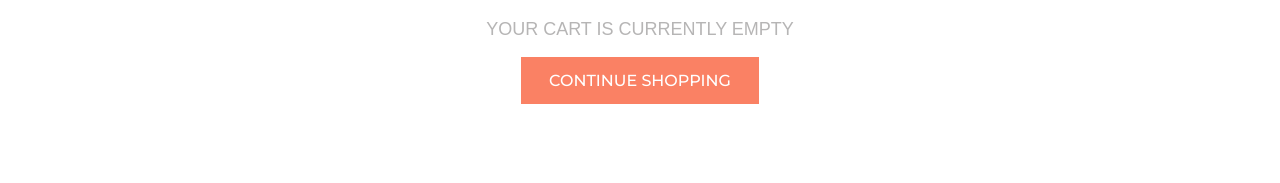
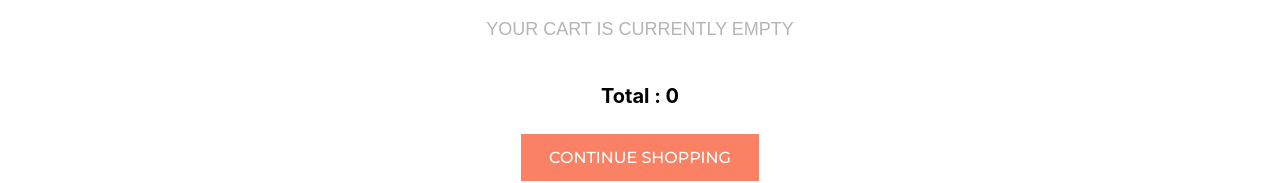
Before and after one commit to EzanAsif/React-Redux-Ecommerce-with-Admin-panel, a React (Create React App) app: page /cart in a window 1280 px wide. Shown: the part 218-401 px from the top of the page. Built offline with nearby package versions, Linux system fonts and the light colour scheme.

Commit message:
Add to cart DONE

```diff
--- a/src/Pages/Cart/Cart.jsx
+++ b/src/Pages/Cart/Cart.jsx
@@ -12,16 +12,10 @@ import './styles.css'
 
 const Cart = () => {
 
-    let [totalAmount, setTotalAmount] = useState(0)
-
-
+    var orderTotal = 0;
 
     const cartData = useSelector(reducer => reducer.cart)
     console.log(cartData)
-
-
-
-
 
 
     return (
@@ -29,28 +23,23 @@ const Cart = () => {
         <SiteNav />
         <AnnounceBar text="upto 50% off on all items" />
         <div className = "cart">
-
             <h2 className="heading">Cart</h2>
-
             {
                 cartData.length
-
                 ?
                 cartData.map((cart, key) => {
                     console.log("CART" + cart);
+                    orderTotal += cart.total
                     return(
                             <ProdCart key = {key} thumb = {cart.thumb} name = {cart.name} price = {cart.amount} qty = {cart.Uqty} size = {cart.size} total = {cart.total} />
                         )
-
                     }
                 )
-
                 :
                 <NoProd/>
-
             }
 
-            {/* <h6>Total : {totalAmount}</h6> */}
+            <h6 className = "total">Total : {orderTotal}</h6>
 
         </div>
         <div className="continueShopping">
--- a/src/Pages/Cart/NoProd.jsx
+++ b/src/Pages/Cart/NoProd.jsx
@@ -5,7 +5,6 @@ const NoProd = () => {
     return (
         <div className="NoProd">
             <h3>Your cart is currently empty</h3>
-            {/* <Link to = '/'>Browse All</Link> */}
         </div>
     )
 }
--- a/src/Pages/Cart/styles.css
+++ b/src/Pages/Cart/styles.css
@@ -102,3 +102,10 @@
     bottom: 10%;
     left: 50%; */
 }
+
+.cart .total{
+    padding: 14px 28px;
+    width: max-content;
+    margin: 10px auto;
+    font-size: 20px;
+}
```
